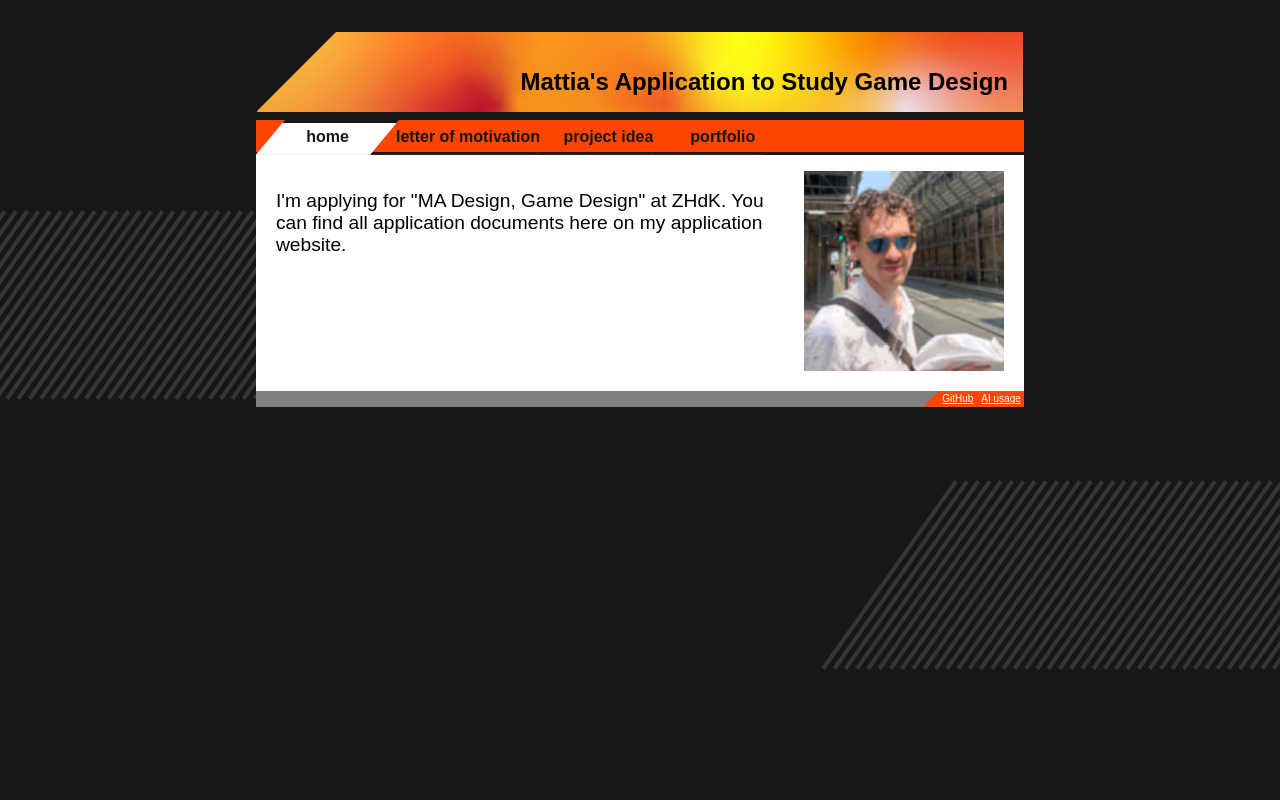
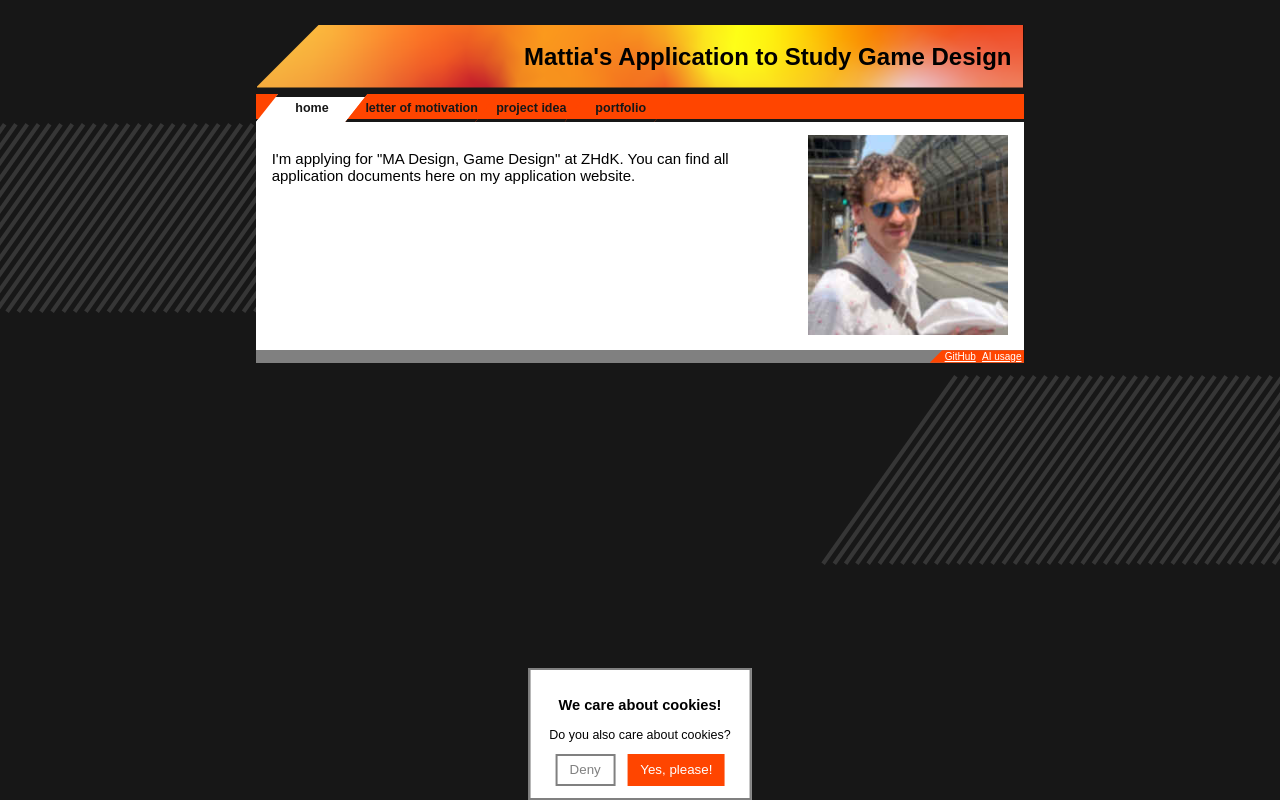
Before and after one commit to mattialeonetti/Portfolio, a Vue app in the folder website/: page / in a window 1280 px wide. Built offline with nearby package versions, Linux system fonts and the light colour scheme.

Commit message:
Add cookie pop-up

```diff
--- a/website/src/App.vue
+++ b/website/src/App.vue
@@ -1,6 +1,40 @@
 <template>
   <router-view />
 </template>
+
+<script setup>
+import { ref, computed, watch, onMounted, onUnmounted } from 'vue'
+import { useRoute } from 'vue-router'
+
+const route = useRoute()
+const isGameView = computed(() => route.name === 'infinisweeper')
+const windowWidth = ref(typeof window !== 'undefined' ? window.innerWidth : 2048)
+
+const calculateFontSize = () => {
+  const baseSize = (windowWidth.value / 2048) * 16
+  return isGameView.value ? baseSize : baseSize * 1.25
+}
+
+const updateFontSize = () => {
+  document.documentElement.style.fontSize = calculateFontSize() + 'px'
+}
+
+watch(isGameView, updateFontSize)
+
+const handleResize = () => {
+  windowWidth.value = window.innerWidth
+  updateFontSize()
+}
+
+onMounted(() => {
+  window.addEventListener('resize', handleResize)
+  updateFontSize()
+})
+
+onUnmounted(() => {
+  window.removeEventListener('resize', handleResize)
+})
+</script>
 
 <style lang="css">
 html, body, #app { min-height: 100%; margin: 0; font-family: Arial, Helvetica, sans-serif;}
--- a/website/src/views/Home.vue
+++ b/website/src/views/Home.vue
@@ -24,9 +24,48 @@
                 </div>
             </div>
         </div>
+        <div v-if="cookiesVisible" class="cookie-consent">
+            <h3>We care about cookies!</h3>
+            <p>Do you also care about cookies?</p>
+            <div class="cookie-consent-options">
+                <button @click="denyCookies = false" class="deny">Deny</button>
+                <button @click="acceptCookies" class="approve">Yes, please!</button>
+            </div>
+        </div>
     </div>
 </template>
-<script>
+<script setup>
+import { ref, onMounted } from 'vue';
+
+const cookiesVisible = ref(false);
+
+onMounted(() => {
+    try {
+        let visited = localStorage.getItem('visited');
+        if (!visited) {
+            cookiesVisible.value = true;
+        }
+    } catch (e) {
+        cookiesVisible.value = true;
+    }
+});
+
+const denyCookies = () => {
+    try {
+        localStorage.setItem('cookiesAccepted', 'false');
+    } catch (e) {
+    }
+    cookiesVisible.value = false;
+};
+
+const acceptCookies = () => {
+    try {
+        localStorage.setItem('cookiesAccepted', 'true');
+        window.open('https://www.migros.ch/de/search?query=cookie', '_blank');
+    } catch (e) {
+    }
+    cookiesVisible.value = false;
+};
 </script>
 <style lang="css" scoped>
 .home-bg {
@@ -204,11 +243,47 @@
     height: 1rem;
     background-color: grey;
     display: flex;
-    justify-content: flex-end;;
+    justify-content: flex-end;
+    ;
 }
 
 .footer-content {
     color: white;
     font-size: x-small;
 }
+
+.cookie-consent {
+    position: fixed;
+    bottom: 0;
+    left: 50%;
+    transform: translateX(-50%);
+    background-color: white;
+    padding: 1rem 1.5rem;
+    border: 2px solid grey;
+    z-index: 1000;
+    text-align: center;
+}
+
+.cookie-consent-options {
+    margin-top: 1rem;
+    display: flex;
+    justify-content: center;
+    gap: 1rem;
+}
+
+.approve {
+    background-color: orangered;
+    color: white;
+    border: none;
+    padding: 0.5rem 1rem;
+    cursor: pointer;
+}
+
+.deny {
+    background-color: transparent;
+    color: grey;
+    border: 2px solid grey;
+    padding: 0.5rem 1rem;
+    cursor: pointer;
+}
 </style>
```
